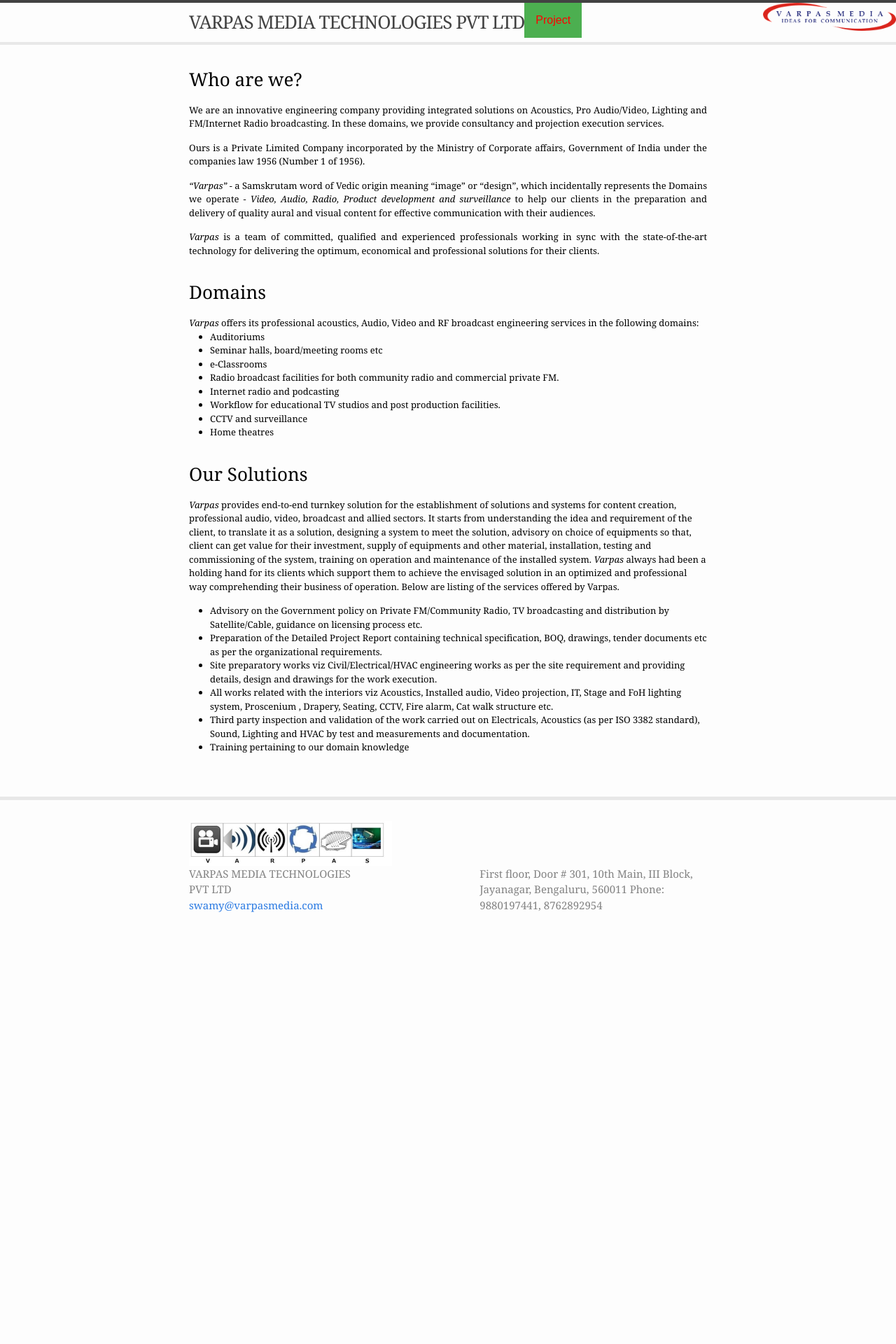
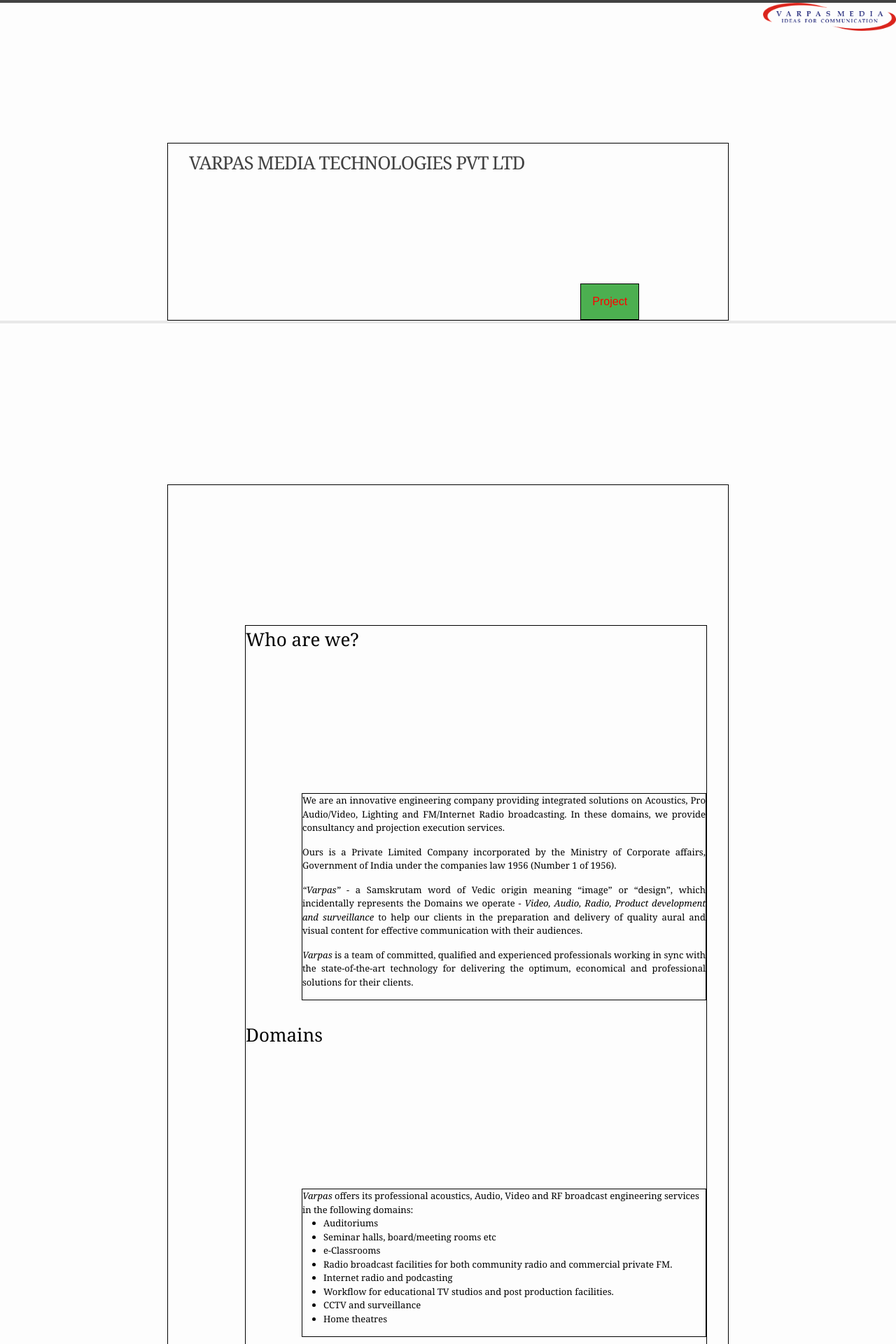
Before and after one commit to VarpasMedia/VarpasMedia.github.io, a Jekyll site: the page built from index.md, in a window 1280 px wide. Shown: the top 1920 px of the page at 70% size. Built offline with Jekyll 4.4.1, drawn with Linux system fonts in a browser that asks for light colours; before the commit the page ends 1364 px from its top, so only the background shows below that.

Commit message:
Update header.html

```diff
--- a/_includes/header.html
+++ b/_includes/header.html
@@ -14,6 +14,12 @@
 
 <style>
 /* Style The Dropdown Button */
+
+div {
+  border: 1px solid black;
+  margin-top: 200px;
+  margin-left: 80px;
+}
 
 
 .dropbtn {
```
